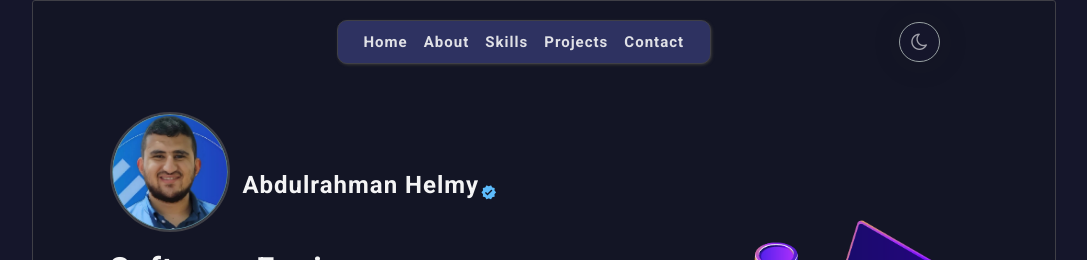
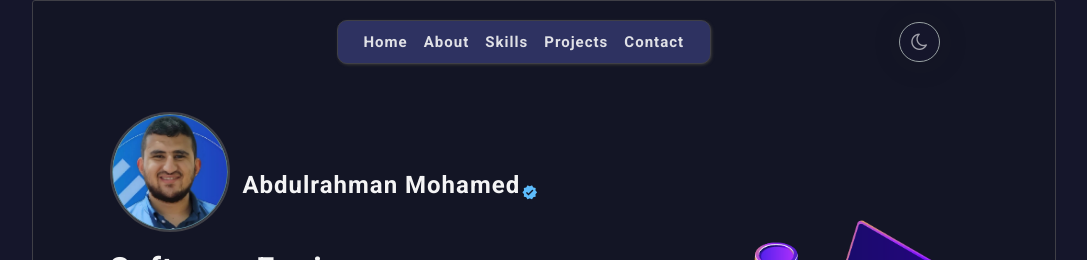
Before and after one commit to AbdulrhamnHelmy/portfolio, a React (Vite) app: page / in a window 1280 px wide. Shown: the top 260 px of the page, without its empty margins (96-1183 px from the left). Built offline with nearby package versions, Linux system fonts and the light colour scheme.

Commit message:
Update Hero.jsx

```diff
--- a/src/componants/2-hero/Hero.jsx
+++ b/src/componants/2-hero/Hero.jsx
@@ -17,7 +17,7 @@ function Hero() {
             alt=""
           ></motion.img>
           <div className="name">
-            <h1>Abdulrahman Helmy</h1>
+            <h1>Abdulrahman Mohamed</h1>
           </div>
           <div className="icon-verified"></div>
         </div>
```
